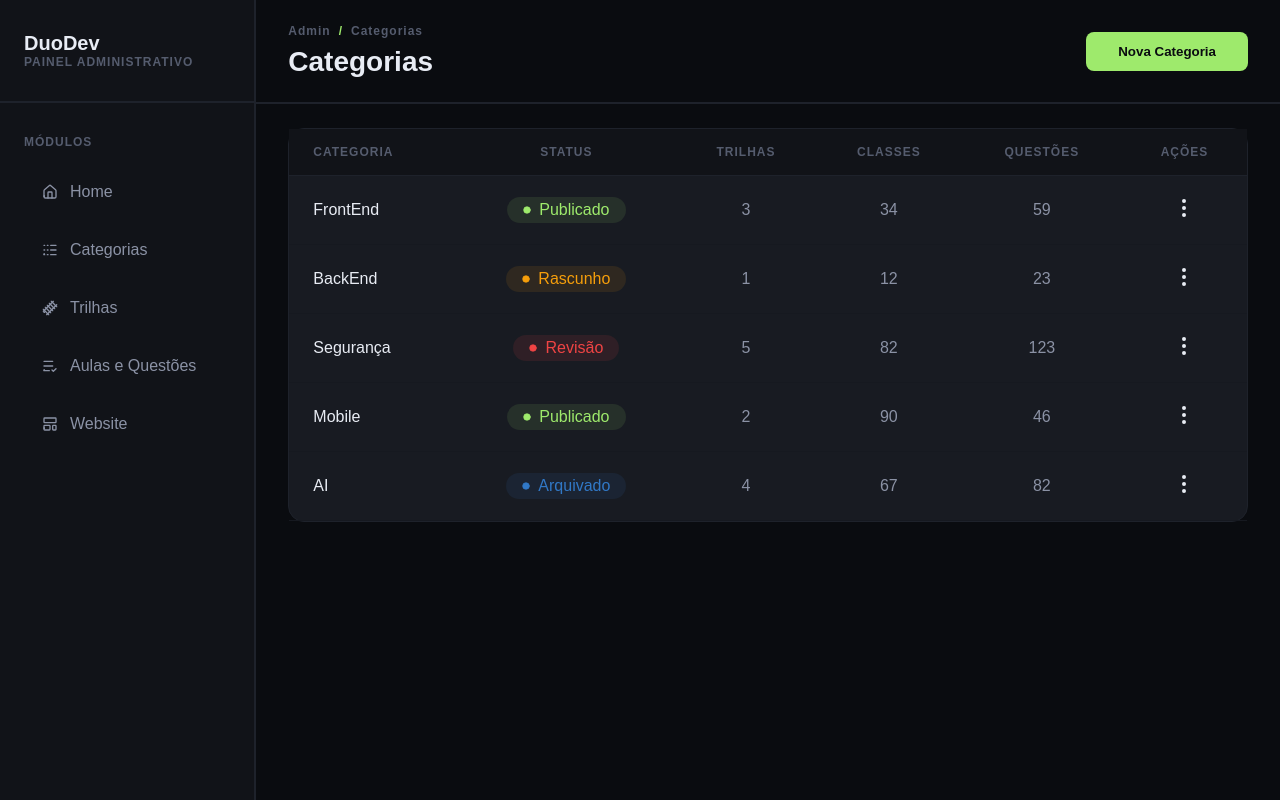
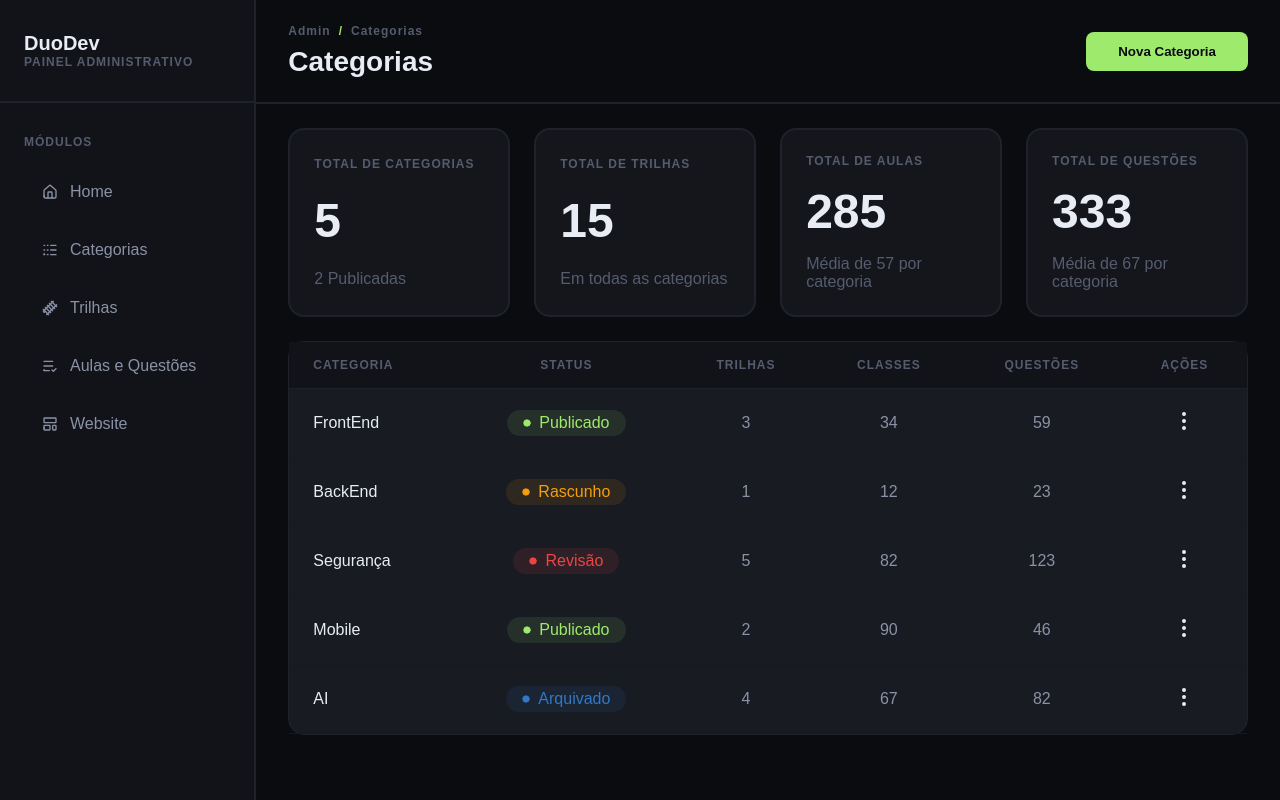
Before and after one commit to davi-job/DuoDev, a React (Vite) app in the folder apps/admin/admin-front/: page /Categorias in a window 1280 px wide. Built offline with nearby package versions, Linux system fonts and the light colour scheme.

Commit message:
FEAT: adicionar componente DataBox

```diff
--- /dev/null
+++ b/apps/admin/admin-front/src/components/DataBox.css
@@ -0,0 +1,27 @@
+.dataBox {
+    display: flex;
+    flex-direction: column;
+    justify-content: space-around;
+
+    gap: 1rem;
+
+    background-color: var(--bg-card);
+
+    border: 2px solid var(--border-primary);
+    border-radius: 1rem;
+
+    padding: 1.5rem;
+
+    width: 100%;
+    max-width: 250px;
+}
+
+.dataBox .valor {
+    font-size: 3rem;
+    font-weight: 900;
+}
+
+.dataBox .texto {
+    font-size: 1rem;
+    color: var(--text-tertiary);
+}
--- /dev/null
+++ b/apps/admin/admin-front/src/components/DataBox.tsx
@@ -0,0 +1,19 @@
+import './DataBox.css';
+
+interface boxProps {
+    titulo: string;
+    valor: string;
+    texto: string;
+}
+
+function DataBox({ titulo, valor, texto }: boxProps) {
+    return (
+        <div className="dataBox">
+            <h4>{titulo}</h4>
+            <p className="valor">{valor}</p>
+            <p className="texto">{texto}</p>
+        </div>
+    );
+}
+
+export default DataBox;
--- a/apps/admin/admin-front/src/routes/(modules)/Categorias.css
+++ b/apps/admin/admin-front/src/routes/(modules)/Categorias.css
@@ -1,6 +1,8 @@
 .data {
     display: flex;
     flex-direction: column;
+
+    gap: 1.5rem;
 
     align-items: center;
 
@@ -8,3 +10,12 @@
 
     padding: 1.5rem 2rem;
 }
+
+.data .boxList {
+    display: flex;
+    justify-content: space-between;
+
+    gap: 1.5rem;
+
+    width: 100%;
+}
--- a/apps/admin/admin-front/src/routes/(modules)/Categorias.tsx
+++ b/apps/admin/admin-front/src/routes/(modules)/Categorias.tsx
@@ -5,6 +5,7 @@ import ModuleHeader from '../../components/ModuleHeader';
 import StatusPill from '../../components/StatusPill';
 
 import './Categorias.css';
+import DataBox from '../../components/DataBox';
 
 export const Route = createFileRoute('/(modules)/Categorias')({
     component: Categorias,
@@ -21,6 +22,12 @@ function Categorias() {
             />
 
             <section className="data">
+                <div className="boxList">
+                    <DataBox titulo="TOTAL DE CATEGORIAS" valor="5" texto="2 Publicadas" />
+                    <DataBox titulo="TOTAL DE TRILHAS" valor="15" texto="Em todas as categorias" />
+                    <DataBox titulo="TOTAL DE AULAS" valor="285" texto="Média de 57 por categoria" />
+                    <DataBox titulo="TOTAL DE QUESTÕES" valor="333" texto="Média de 67 por categoria" />
+                </div>
                 <MesaDeDados
                     headers={['CATEGORIA', 'STATUS', 'TRILHAS', 'CLASSES', 'QUESTÕES', 'AÇÕES']}
                     data={[
```
